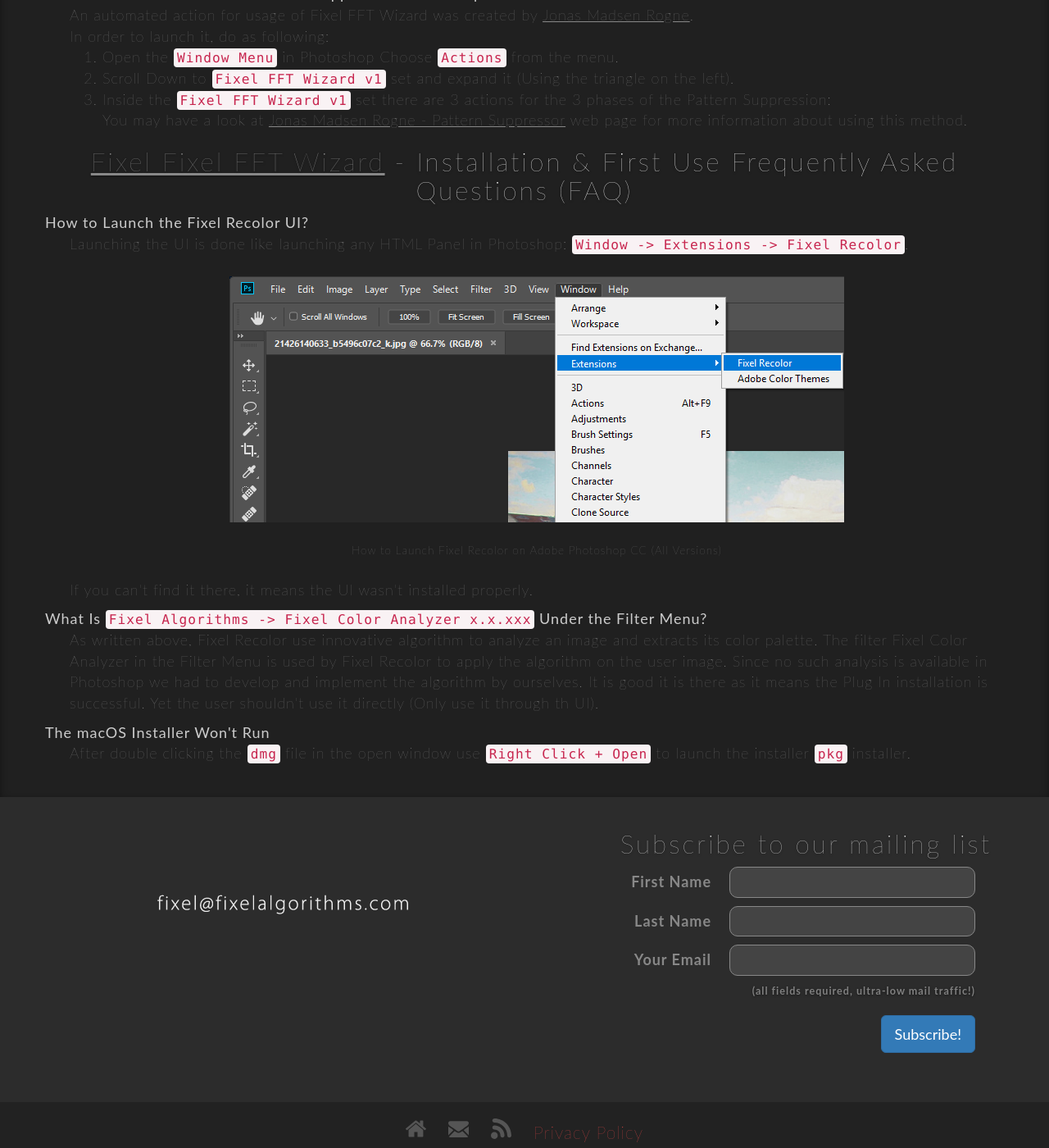
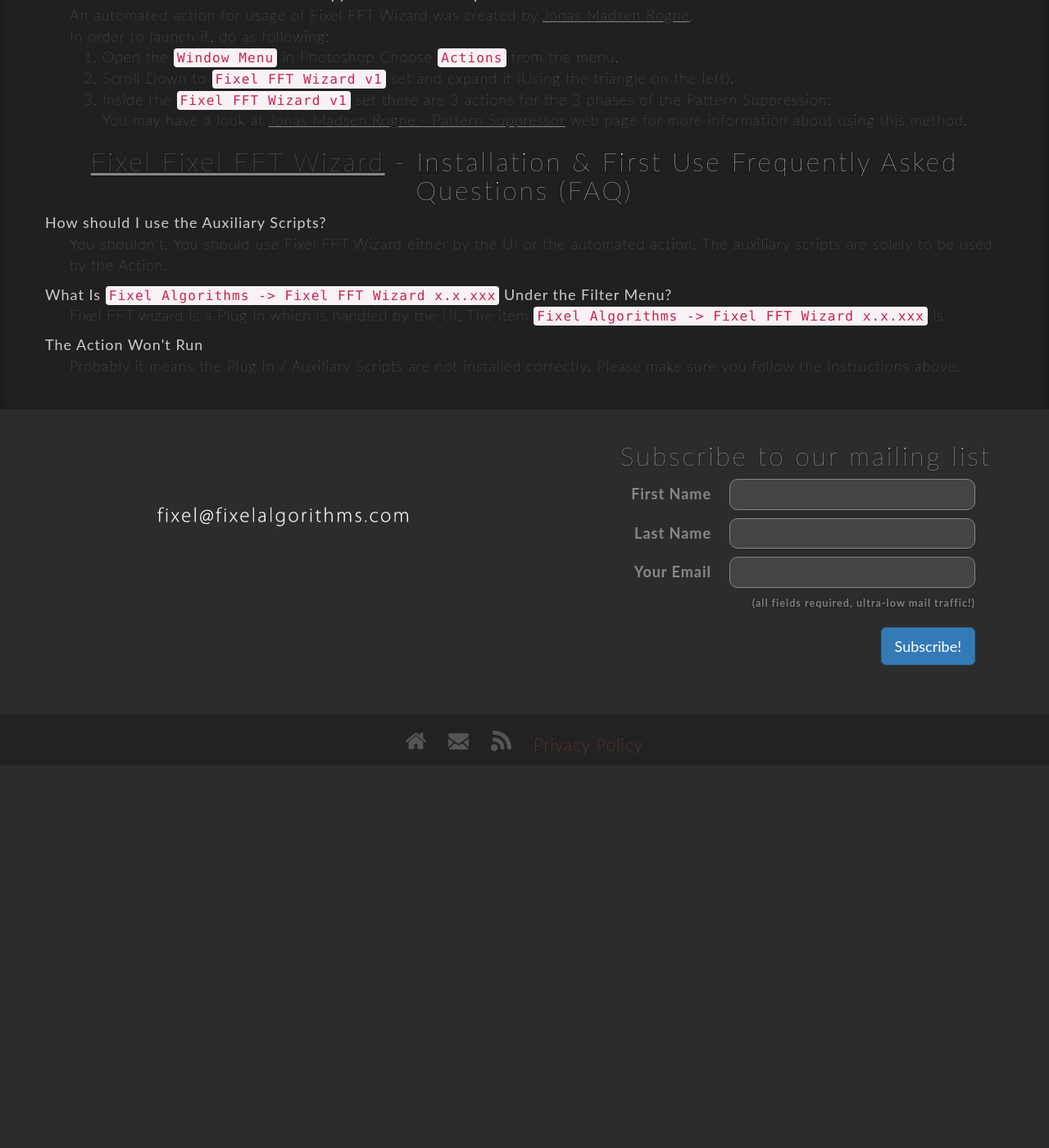
Before and after one commit to FixelAlgorithmsTeam/fixel, a Jekyll site: the page built from support/fixel-fft-wizard-installation-guide.html, in a window 1280 px wide and 1400 px high, scrolled down 2255 px. Shown: the whole window at 82% size. Built offline with Jekyll 4.4.1, drawn with Linux system fonts in a browser that asks for light colours; nearby versions of some CDN libraries; comment, search, counter and statistics services are not loaded; after the commit the page ends 3188 px from its top, so only the background shows below that.

Commit message:
New 	- 	Fixel FFT Wizard Installation Guide. Fixed 	- 	B Known Issues 	-	C To Do 	- 	Enable MathJax (See documentation). Remarks 	- 	E

```diff
--- a/support/fixel-fft-wizard-installation-guide.html
+++ b/support/fixel-fft-wizard-installation-guide.html
@@ -149,34 +149,21 @@
 				<h3 class="faq-subtitle"><a href="https://fixelalgorithms.co/products/fftwizard/" target="_blank">Fixel Fixel FFT Wizard</a> - Installation & First Use Frequently Asked Questions (FAQ)</h3>
 				<dl class="feature-text">
 					<div class="def">
-						<dt>How to Launch the Fixel Recolor UI?</dt>
+						<dt>How should I use the Auxiliary Scripts?</dt>
 						<dd>
-						Launching the UI is done like launching any HTML Panel in Photoshop: <code>Window -> Extensions -> Fixel Recolor</code>.
-
-						<br>
-						<br>
-						<figure>
-							<a href="images/FixelRecolorUiLaunch.png"><img src="images/FixelRecolorUiLaunch.png" alt="Launching Fixel Recolor UI" width="750" height="300" class="img-responsive img-center" style="margin-bottom: 25px; margin-bottom: 25px"></a>
-							<figcaption>How to Launch Fixel Recolor on Adobe Photoshop CC (All Versions)</figcaption>
-						</figure>
-						<br>
-
-						If you can't find it there, it means the UI wasn't installed properly.
+						You shouldn't. You should use Fixel FFT Wizard either by the UI or the automated action. The auxiliary scripts are solely to be used by the Action.
 						</dd>
 					</div>
 					<div class="def">
-						<dt>What Is <code>Fixel Algorithms -> Fixel Color Analyzer x.x.xxx</code> Under the Filter Menu?</dt>
+						<dt>What Is <code>Fixel Algorithms -> Fixel FFT Wizard x.x.xxx</code> Under the Filter Menu?</dt>
 						<dd>
-							As written above, Fixel Recolor use innovative algorithm to analyze an image and extracts its color palette.
-							The filter Fixel Color Analyzer in the Filter Menu is used by Fixel Recolor to apply the algorithm on the user image.
-							Since no such analysis is available in Photoshop we had to develop and implement the algorithm by ourselves.
-							It is good it is there as it means the Plug In installation is successful. Yet the user shouldn't use it directly (Only use it through th UI).
+							Fixel FFT wizard is a Plug In which is handled by the UI. The item <code>Fixel Algorithms -> Fixel FFT Wizard x.x.xxx</code> is
 						</dd>
 					</div>
 					<div class="def">
-						<dt>The macOS Installer Won't Run</dt>
+						<dt>The Action Won't Run</dt>
 						<dd>
-							After double clicking the <code>dmg</code> file in the open window use <code>Right Click + Open</code> to launch the installer <code>pkg</code> installer.
+							Probably it means the Plug In / Auxiliary Scripts are not installed correctly. Please make sure you follow the instructions above.
 						</dd>
 					</div>
 				</dl>
```
